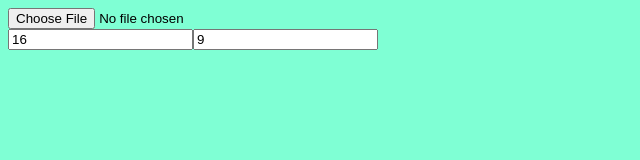
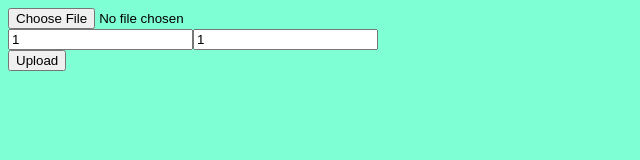
Before and after one commit to SickanK-Youtube/DrawGIF, a React (Create React App) app in the folder client/: page / in a window 1280 px wide. Shown: the top 160 px of the page, without its empty margins (0-640 px from the left). Built offline with nearby package versions, Linux system fonts and the light colour scheme.

Commit message:
Get pixel data

```diff
--- a/client/package.json
+++ b/client/package.json
@@ -7,15 +7,16 @@
     "@testing-library/react": "^11.1.0",
     "@testing-library/user-event": "^12.1.10",
     "@types/jest": "^26.0.15",
+    "@types/jimp": "^0.2.28",
     "@types/node": "^12.0.0",
     "@types/react": "^17.0.0",
     "@types/react-dom": "^17.0.0",
     "data-uri-to-buffer": "^3.0.1",
+    "jimp": "^0.16.1",
     "react": "^17.0.1",
     "react-dom": "^17.0.1",
     "react-image-crop": "^8.6.6",
     "react-scripts": "4.0.2",
-    "sharp": "^0.27.1",
     "typescript": "^4.1.2",
     "web-vitals": "^1.0.1"
   },
--- a/client/src/App.tsx
+++ b/client/src/App.tsx
@@ -9,8 +9,9 @@ import React, {
 import ReactCrop from "react-image-crop";
 import "react-image-crop/dist/ReactCrop.css";
 import "./style.css";
-import { PixelData, Dimensions } from "./types";
+import { Dimensions, Size } from "./types";
 import { convertToPixelData, determineResize } from "./utils";
+import Jimp from "jimp";
 
 // 1. Choose picture <- Done!
 // 2. Display picture <- Done!
@@ -22,27 +23,28 @@ import { convertToPixelData, determineResize } from "./utils";
 function App() {
   const [imageSource, setImageSource] = useState<FileReader | null>(null);
   const [dimensions, setDimensions] = useState<Dimensions>({
-    width: 16,
-    height: 9,
+    width: 1,
+    height: 1,
   });
   const [currentDimensions, setCurrentDimensions] = useState<Dimensions>({
-    width: 16,
-    height: 9,
+    width: 1,
+    height: 1,
   });
   const [crop, setCrop] = useState<ReactCrop.Crop>({
-    unit: "%",
     aspect: dimensions.width / dimensions.height,
   });
   const [completedCrop, setCompletedCrop] = useState<ReactCrop.Crop | null>(
     null
   );
   const [isCropped, setIsCropped] = useState<boolean>(false);
+  const [isUploading, setIsUploading] = useState<boolean>(false);
+  const [resizeInfo, setResizeInfo] = useState<[number, Size] | null>(null);
+  const [imageData, setImageData] = useState<ImageData | null>(null);
+
   const imgRef = useRef<any>(null);
   const canvasPreview = useRef<HTMLCanvasElement>(null);
 
-  const [pixelData, setPixelData] = useState<PixelData[]>([[0, 0, 0, 0]]);
-
-  const handleUpload = async (e: SyntheticEvent<HTMLInputElement>) => {
+  const handleFileUpload = async (e: SyntheticEvent<HTMLInputElement>) => {
     let reader = new FileReader();
 
     await new Promise((resolve, reject) => {
@@ -53,6 +55,53 @@ function App() {
     });
 
     setImageSource(reader);
+  };
+
+  const handleUpload = async (e: SyntheticEvent<HTMLButtonElement>) => {
+    setIsUploading(true);
+    let c = canvasPreview?.current;
+    console.log(c?.toDataURL());
+    if (
+      c !== null &&
+      resizeInfo !== null &&
+      imageData !== null &&
+      !isUploading
+    ) {
+      if (c.toDataURL().length > 20) {
+        try {
+          let image = await Jimp.read(c.toDataURL());
+          image.resize(resizeInfo[1].width, resizeInfo[1].height);
+
+          fetch("http://localhost:4567/addImage", {
+            method: "POST",
+            headers: {
+              Accept: "application/json",
+              "Content-Type": "application/json",
+            },
+            body: JSON.stringify({
+              density: resizeInfo[0],
+              width: resizeInfo[1].width,
+              height: resizeInfo[1].height,
+              widthFrames: currentDimensions.width,
+              heightFrames: currentDimensions.height,
+              pixelData: image.bitmap.data.join(","),
+            }),
+          })
+            .then((res) => res.json())
+            .then((d) => console.log(d))
+            .then(() => {
+              console.log("test");
+              setIsUploading(false);
+            })
+            .catch((e) => {
+              console.log(e);
+              setIsUploading(false);
+            });
+        } catch (error) {
+          console.log(error);
+        }
+      }
+    }
   };
 
   const onLoad = useCallback((img) => {
@@ -106,24 +155,24 @@ function App() {
           (crop.width as number) * scaleX || 1,
           (crop.height as number) * scaleY || 1
         );
-        console.log(data);
-        console.log(
-          determineResize(
-            {
-              width: (crop.width as number) * scaleX,
-              height: crop.height as number,
-            },
-            dimensions
-          )
+        if (data !== undefined) setImageData(data);
+
+        let resize = determineResize(
+          {
+            width: (crop.width as number) * scaleX,
+            height: (crop.height as number) * scaleY,
+          },
+          dimensions
         );
-        //console.log(convertToPixelData(data?.data as Uint8ClampedArray));
+
+        setResizeInfo(resize);
       }
     }
   }, [completedCrop]);
 
   return (
     <div className="App">
-      <input type="file" onChange={handleUpload} />
+      <input type="file" onChange={handleFileUpload} />
       <div>
         {typeof imageSource?.result === "string" ? (
           <ReactCrop
@@ -161,10 +210,10 @@ function App() {
       <canvas
         ref={canvasPreview}
         style={{
-          width: Math.round(completedCrop?.width ?? 0),
-          height: Math.round(completedCrop?.height ?? 0),
+          display: "none",
         }}
       ></canvas>
+      <button onClick={handleUpload}>Upload</button>
     </div>
   );
 }
--- a/client/src/types.ts
+++ b/client/src/types.ts
@@ -1,8 +1,10 @@
 export type PixelData = [number, number, number, number];
+
 export interface Dimensions {
   width: number;
   height: number;
 };
+
 export interface Size extends Dimensions {};
 
 export enum Zoom {
--- a/client/src/utils.ts
+++ b/client/src/utils.ts
@@ -2,7 +2,7 @@ import { monitorEventLoopDelay } from "perf_hooks";
 import ReactCrop from "react-image-crop";
 import { PixelData, Dimensions, Size, Zoom } from "./types";
 
-export function convertToPixelData(pixels: Uint8ClampedArray): PixelData[] {
+export function convertToPixelData(pixels: Buffer): PixelData[] {
     let pixelData: PixelData[] = [];
 
     let i = 0;
@@ -14,7 +14,7 @@ export function convertToPixelData(pixels: Uint8ClampedArray): PixelData[] {
     return pixelData;
 };
 
-export function determineResize(size: Size, dimensions: Dimensions){
+export function determineResize(size: Size, dimensions: Dimensions): [Zoom, Size] {
     let density: Zoom = Zoom.CLOSEST;
 
     let densityPercent = 100000;
```
Also changed, not shown: 1 other file (tests, documents, lock files or other folders).
